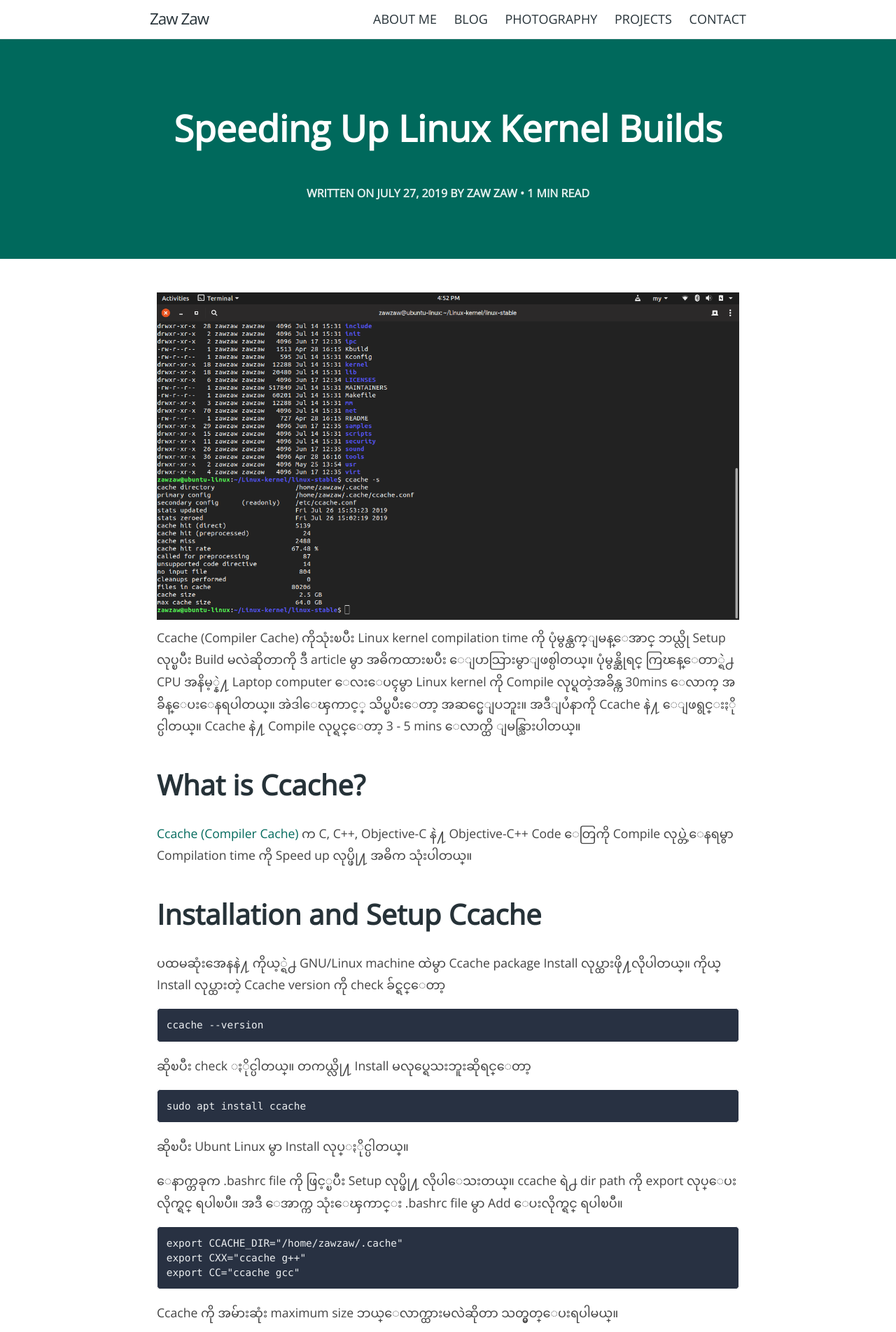
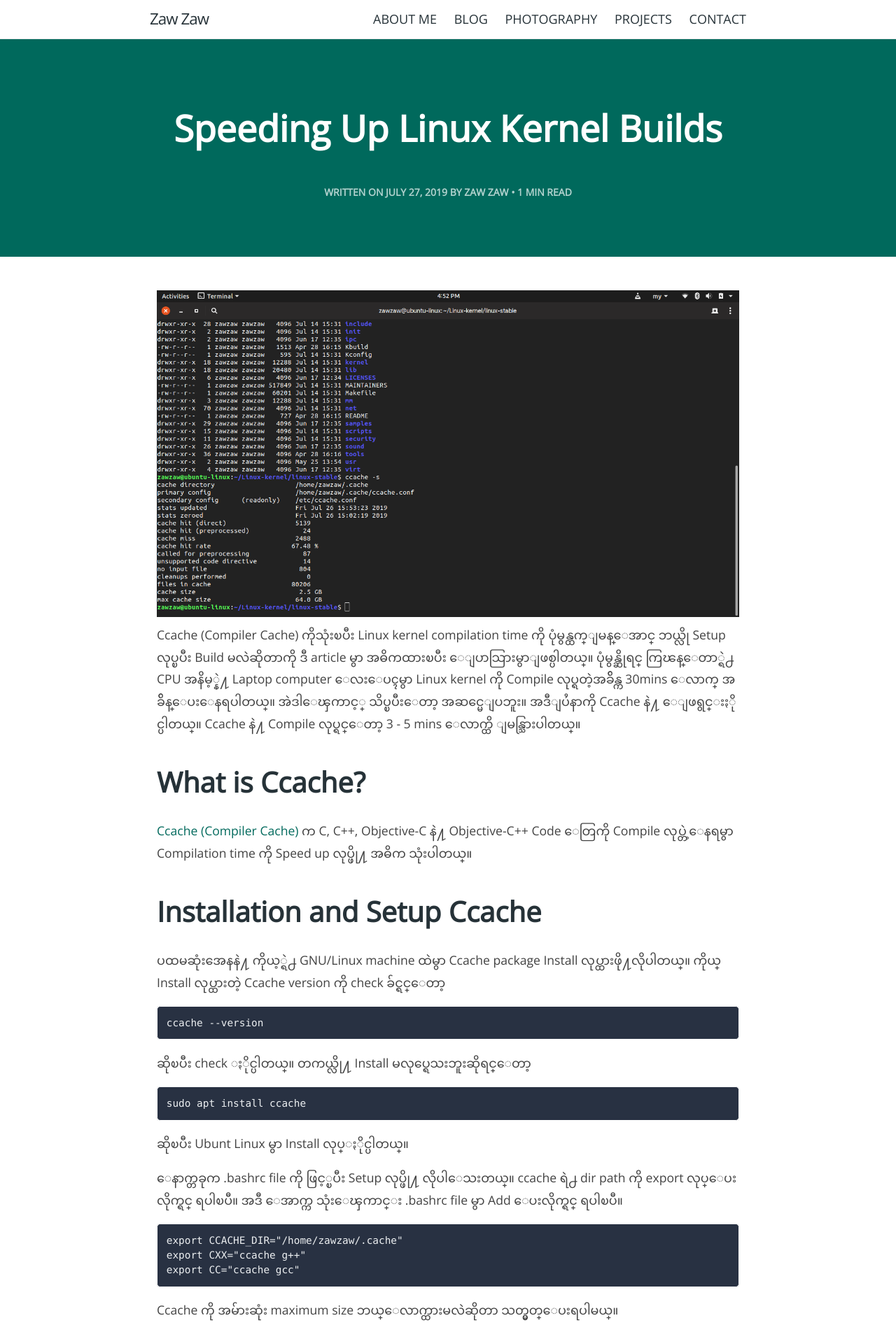
Before and after one commit to zawzaww/zawzaww.github.io, a Jekyll site: the page built from _posts/2019-07-27-speedup-linux-kernel-builds.md, in a window 1280 px wide. Shown: the top 1904 px of the page at 70% size. Built offline with Jekyll 4.4.1, drawn with Linux system fonts in a browser that asks for light colours; comment, search, counter and statistics services are not loaded.

Commit message:
_sass: jekyll-theme-cayman-blog: Set default font-size to small for project date
Signed-off-by: Zaw Zaw <zawzthein@outlook.com>

```diff
--- a/_sass/jekyll-theme-cayman-blog.scss
+++ b/_sass/jekyll-theme-cayman-blog.scss
@@ -161,20 +161,9 @@ img-circle {
 .project-date {
   margin-bottom: 0rem;
   font-weight: bold;
-  opacity: 0.9;
+  font-size: $small-font-size;
+  opacity: 0.7;
   text-transform: uppercase;
-
-  @include large {
-    font-size: 1.0rem;
-  }
-
-  @include medium {
-    font-size: 0.95rem;
-  }
-
-  @include small {
-    font-size: 0.75rem;
-  }
 }
 
 .pagination a, .pagination span {
```
